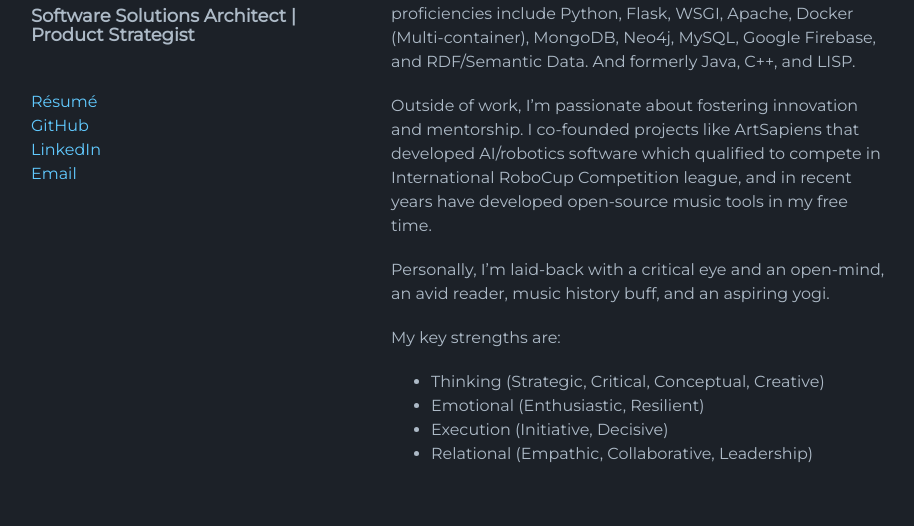
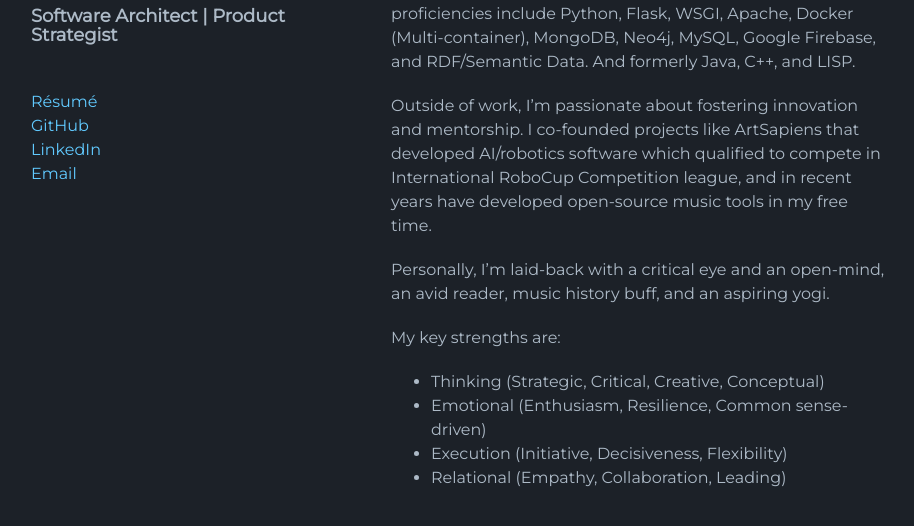
Before and after one commit to n42r/n42r.github.io, a Jekyll site: the page built from index.md, in a window 1280 px wide and 900 px high, scrolled down 584 px, cut to the strip 340-866 px from the top of the window. Shown: the whole strip, without its empty margins (179-1093 px from the left). Built offline with Jekyll 4.4.1, drawn with Linux system fonts in a browser that asks for light colours; the repository's description, which GitHub fills in, is left out.

Commit message:
misc updates

```diff
--- a/_config.yml
+++ b/_config.yml
@@ -2,7 +2,7 @@ logo: /assets/img/logo.png
 show_downloads: false
 theme: jekyll-theme-minimal
 title: NASR KASRIN
-roles: Software Solutions Architect | Product Strategist
+roles: Software Architect | Product Strategist
 email: n42r.me@gmail.com
 linkedin: nkasrin
 github: https://github.com/n42r
--- a/index.md
+++ b/index.md
@@ -22,7 +22,7 @@ Outside of work, I'm passionate about fostering innovation and mentorship. I co-
 Personally, I'm laid-back with a critical eye and an open-mind, an avid reader, music history buff, and an aspiring yogi.
 
 My key strengths are:
-- Thinking (Strategic, Critical, Conceptual, Creative)
-- Emotional (Enthusiastic, Resilient)
-- Execution (Initiative, Decisive)
-- Relational (Empathic, Collaborative, Leadership)
+- Thinking (Strategic, Critical, Creative, Conceptual)
+- Emotional (Enthusiasm, Resilience, Common sense-driven)
+- Execution (Initiative, Decisiveness, Flexibility)
+- Relational (Empathy, Collaboration, Leading)
```
